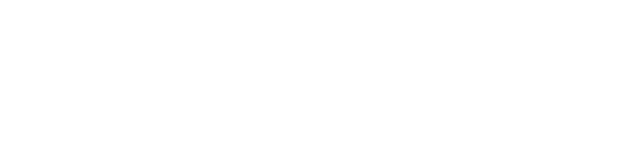
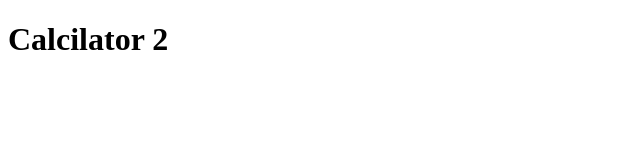
Before and after one commit to AlexKorniushyn/Front_End_Pro_New-Chapter, a plain HTML site: page calc/index.html in a window 1280 px wide. Shown: the whole page, without its empty margins (0-640 px from the left). Drawn offline with Linux system fonts and the light colour scheme.

Commit message:
Update claculator intro

```diff
--- a/calc/index.html
+++ b/calc/index.html
@@ -8,5 +8,7 @@
     <script defer src="./accordion.js"></script> -->
     <script defer src="./index.js"></script>
   </head>
-  <body></body>
+  <body>
+    <h1>Calcilator 2</h1>
+  </body>
 </html>
```
